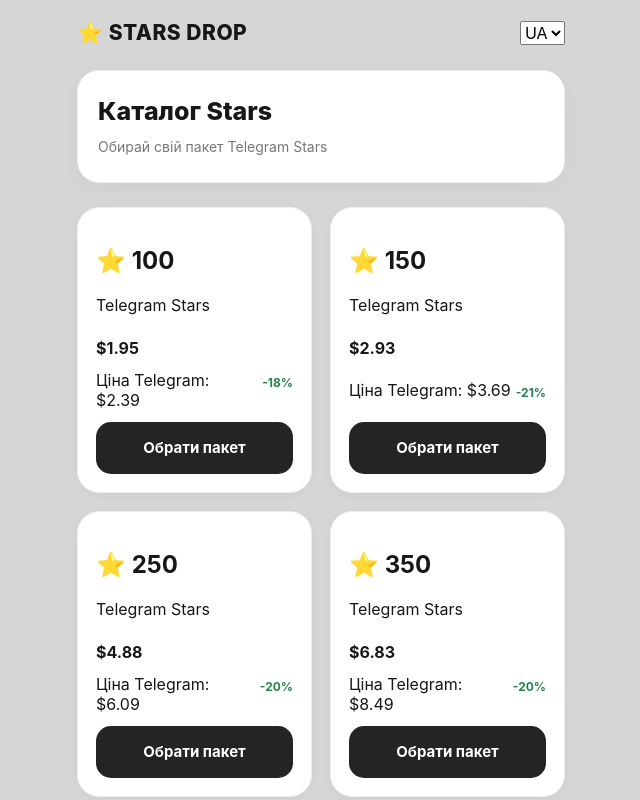
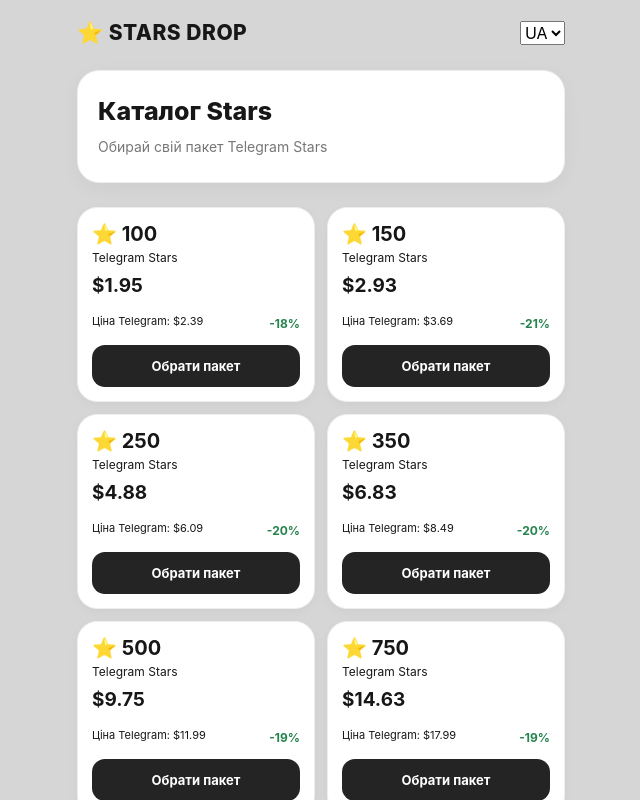
Before and after one commit to Cotif155/star-drop-miniapp, a React (Vite) app in the folder frontend/: page / in a window 1280 px wide. Shown: the top 800 px of the page, without its empty margins (319-959 px from the left). Built offline with nearby package versions, Linux system fonts and the light colour scheme.

Commit message:
Restore compact product cards

```diff
--- a/frontend/src/App.css
+++ b/frontend/src/App.css
@@ -741,3 +741,67 @@ html, body {
 .package-card {
   min-width: 0;
 }
+
+
+/* COMPACT STAR PACKAGE CARDS */
+.package-list {
+  display: grid !important;
+  grid-template-columns: repeat(2, minmax(0, 1fr)) !important;
+  gap: 12px !important;
+  align-items: stretch !important;
+}
+
+.package-card {
+  display: flex !important;
+  flex-direction: column !important;
+  justify-content: space-between !important;
+  align-items: stretch !important;
+  width: 100% !important;
+  min-width: 0 !important;
+  min-height: 195px !important;
+  padding: 14px !important;
+  border-radius: 20px !important;
+  background: #ffffff !important;
+}
+
+.package-top {
+  display: flex !important;
+  flex-direction: column !important;
+  align-items: flex-start !important;
+  gap: 5px !important;
+}
+
+.package-top h2 {
+  font-size: 20px !important;
+  margin: 0;
+}
+
+.package-top p {
+  font-size: 12px !important;
+  margin: 4px 0;
+}
+
+.price-block {
+  text-align: left !important;
+}
+
+.price-block strong {
+  font-size: 19px !important;
+}
+
+.package-info {
+  display: flex !important;
+  flex-direction: row !important;
+  justify-content: space-between !important;
+  align-items: center !important;
+  gap: 5px !important;
+  font-size: 11px !important;
+}
+
+.package-card .primary-button {
+  width: 100% !important;
+  min-height: 42px !important;
+  padding: 10px 6px !important;
+  font-size: 13px !important;
+  border-radius: 13px !important;
+}
```
